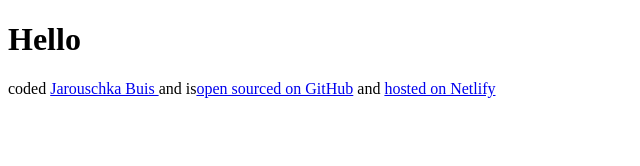
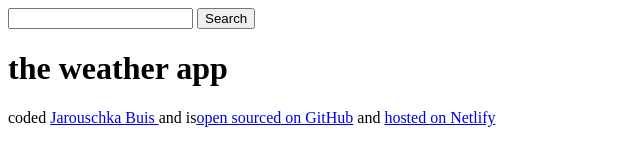
Before and after one commit to Jara86/The-weateher-application, a plain HTML site: page index.html in a window 1280 px wide. Shown: the whole page, without its empty margins (0-640 px from the left). Drawn offline with Linux system fonts and the light colour scheme.

Commit message:
add header

```diff
--- a/index.html
+++ b/index.html
@@ -6,8 +6,12 @@
     <title>The-weateher-application</title>
 </head>
 <body>
+    <header>
+        <input type="serch" placehlder="Enter a city..." required/>
+        <input type="submit" value="Search"/>
+    </header>
     <h1>
-        Hello
+    the weather app
     </h1>
     <footer>
         coded
```
